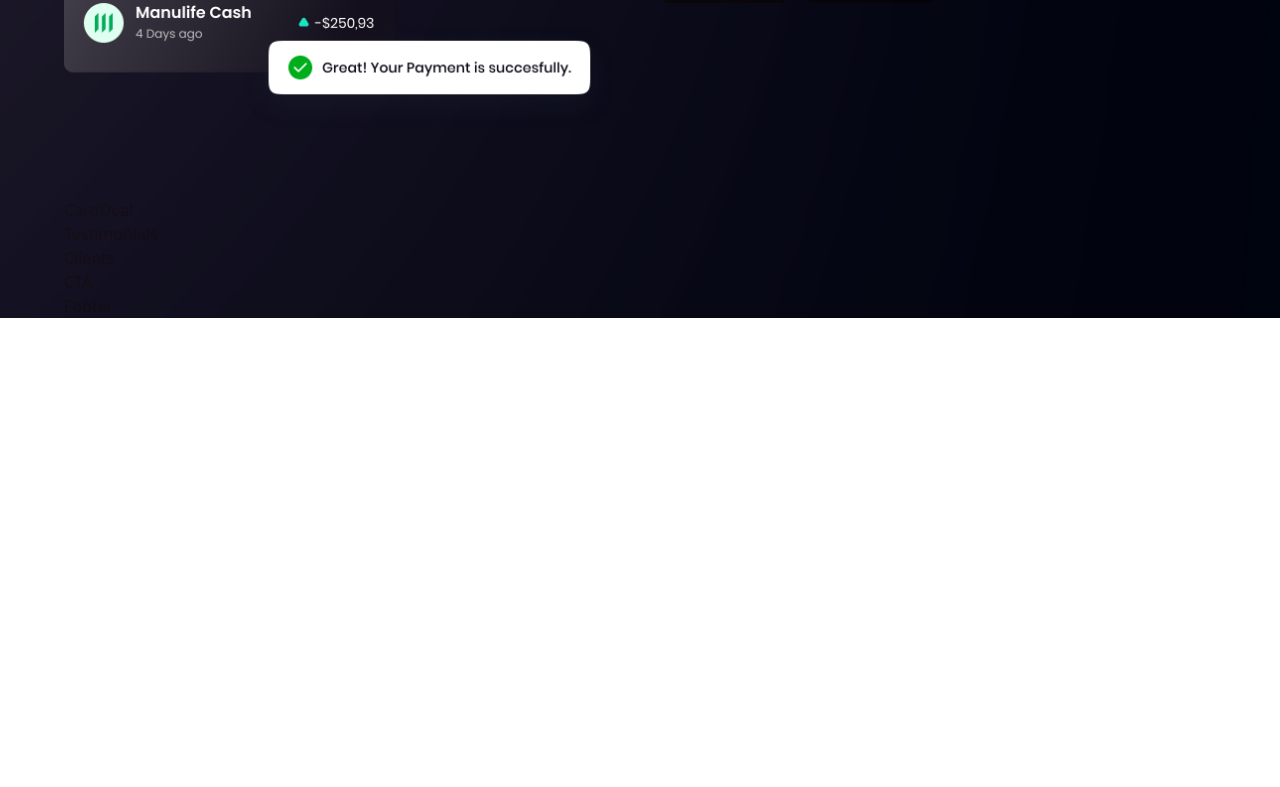
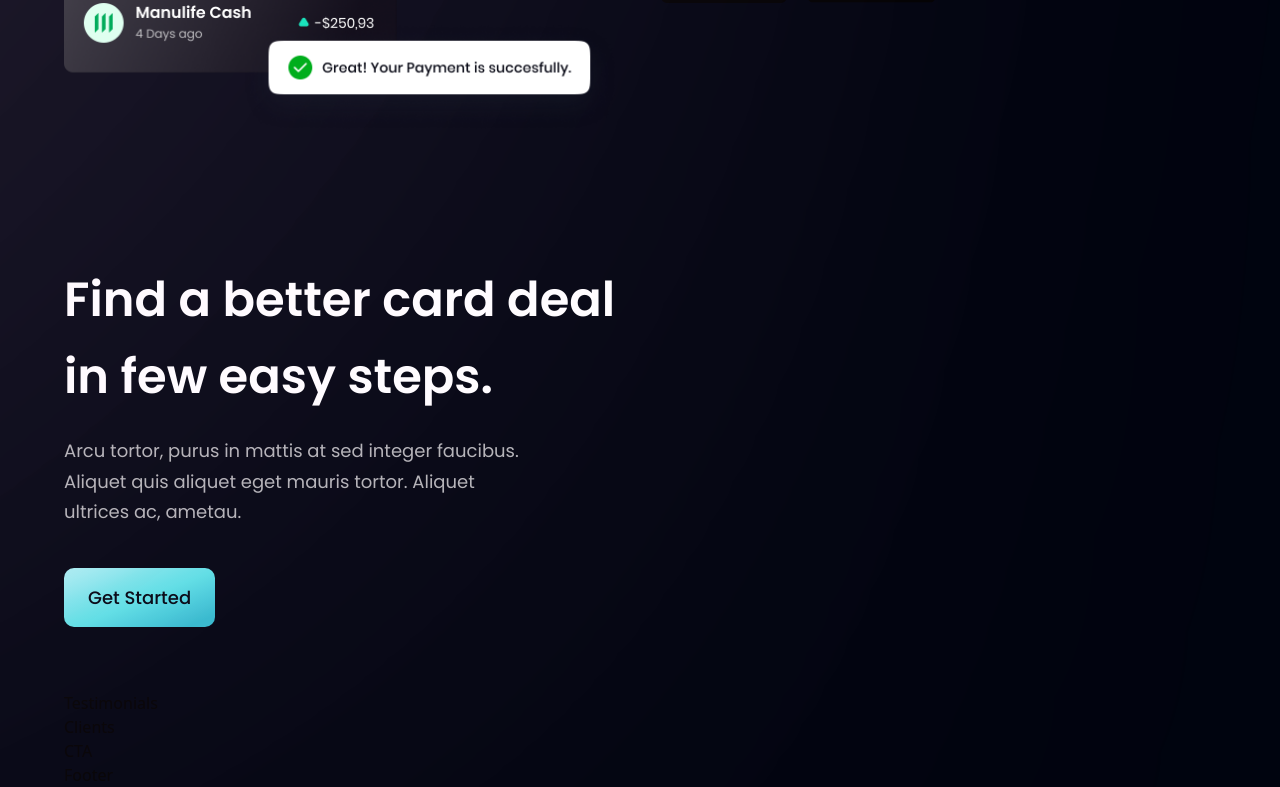
Before and after one commit to RafaGonzalezDev/bank_app, a React (Vite) app: page / in a window 1280 px wide. Shown: the part 1991-2778 px from the top of the page. Before the commit the page ends 2309 px from the top, so only its background shows below. Built offline with nearby package versions, Linux system fonts and the light colour scheme.

Commit message:
Fixed button radius. Building CardDeal component.

```diff
--- a/src/components/Button.jsx
+++ b/src/components/Button.jsx
@@ -2,7 +2,7 @@
 
 const Button = ({styles}) => {
     return (
-        <button type="button" className={`py-4 px-6 bg-blue-gradient font-poppins font-medium text-[18px] text-primary outline-none ${styles}`}>
+        <button type="button" className={`py-4 px-6 bg-blue-gradient rounded-[10px] font-poppins font-medium text-[18px] text-primary outline-none ${styles}`}>
             Get Started
         </button>
     );
--- a/src/components/CardDeal.jsx
+++ b/src/components/CardDeal.jsx
@@ -1,9 +1,20 @@
-import React from 'react'
+import React from 'react';
+import { card } from '../assets';
+import styles, { layout } from '../style';
+import Button from './Button';
 
 const CardDeal = () => {
-  return (
-    <div>CardDeal</div>
-  )
-}
+    return (
+        <section className={layout.section}>
+            <div className={layout.sectionInfo}>
+                <h2 className={styles.heading2}>
+                    Find a better card deal <br className="sm:block hidden" /> in few easy steps.
+                </h2>
+                <p className={`${styles.paragraph} max-w-[470px] mt-5`}>Arcu tortor, purus in mattis at sed integer faucibus. Aliquet quis aliquet eget mauris tortor. Aliquet ultrices ac, ametau.</p>
+                <Button styles="mt-10" />
+            </div>
+        </section>
+    );
+};
 
-export default CardDeal
+export default CardDeal;
```
